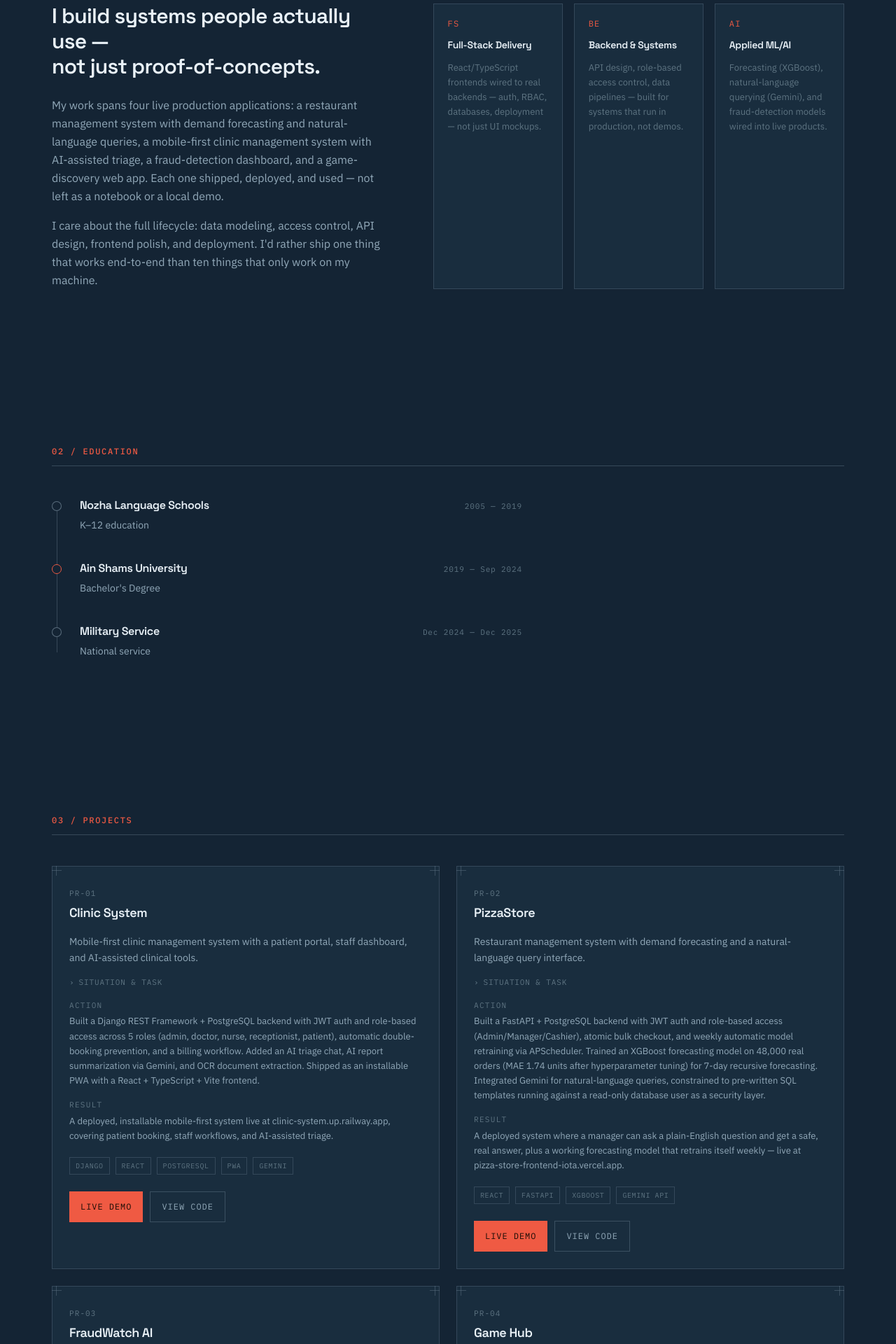
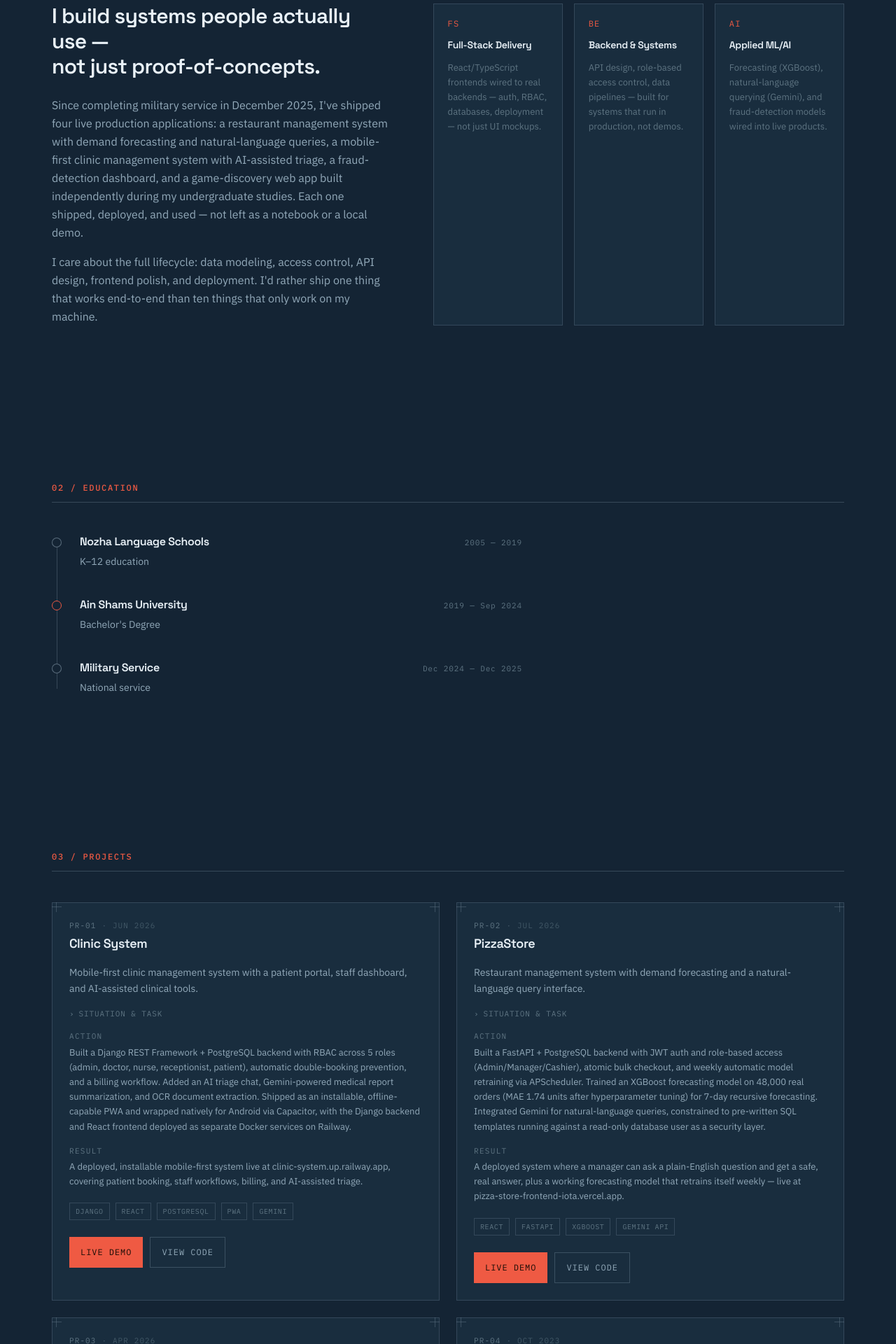
Before and after one commit to ather8/ather-portfolio, a React (Vite) app: page / in a window 1280 px wide. Shown: the part 1000-2920 px from the top of the page at 70% size. Built offline with nearby package versions, Linux system fonts and the light colour scheme.

Commit message:
Updated Projects and About Section

```diff
--- a/src/components/About.tsx
+++ b/src/components/About.tsx
@@ -31,18 +31,19 @@ export default function About() {
               not just proof-of-concepts.
             </h2>
             <p className="text-ink-dim leading-relaxed mb-4">
-              My work spans four live production applications: a restaurant
-              management system with demand forecasting and natural-language
-              queries, a mobile-first clinic management system with AI-assisted
-              triage, a fraud-detection dashboard, and a game-discovery web app.
-              Each one shipped, deployed, and used — not left as a notebook or
-              a local demo.
+              Since completing military service in December 2025, I've shipped
+              four live production applications: a restaurant management system
+              with demand forecasting and natural-language queries, a
+              mobile-first clinic management system with AI-assisted triage, a
+              fraud-detection dashboard, and a game-discovery web app built
+              independently during my undergraduate studies. Each one shipped,
+              deployed, and used — not left as a notebook or a local demo.
             </p>
             <p className="text-ink-dim leading-relaxed">
               I care about the full lifecycle: data modeling, access control,
-              API design, frontend polish, and deployment. I'd rather ship
-              one thing that works end-to-end than ten things that only
-              work on my machine.
+              API design, frontend polish, and deployment. I'd rather ship one
+              thing that works end-to-end than ten things that only work on my
+              machine.
             </p>
           </div>
 
--- a/src/components/Projects.tsx
+++ b/src/components/Projects.tsx
@@ -1,6 +1,7 @@
 type Project = {
   id: string;
   tag: string;
+  date: string;
   name: string;
   summary: string;
   situation: string;
@@ -16,16 +17,17 @@ const PROJECTS: Project[] = [
   {
     id: "clinic",
     tag: "PR-01",
+    date: "JUN 2026",
     name: "Clinic System",
-    summary: "Mobile-first clinic management system with a patient portal, staff dashboard, and AI-assisted clinical tools.",
+    summary:
+      "Mobile-first clinic management system with a patient portal, staff dashboard, and AI-assisted clinical tools.",
     situation:
       "Clinics need to manage patients, appointments, and billing across different staff roles, while giving patients a simple self-service way to book and track care from their phone.",
-    task:
-      "Rebuild an earlier prototype into a proper mobile-first PWA that serves five distinct roles with the right access boundaries, plus AI tooling to speed up clinical work.",
+    task: "Rebuild an earlier prototype into a proper mobile-first PWA that serves five distinct roles with the right access boundaries, plus AI tooling to speed up clinical work.",
     action:
-      "Built a Django REST Framework + PostgreSQL backend with JWT auth and role-based access across 5 roles (admin, doctor, nurse, receptionist, patient), automatic double-booking prevention, and a billing workflow. Added an AI triage chat, AI report summarization via Gemini, and OCR document extraction. Shipped as an installable PWA with a React + TypeScript + Vite frontend.",
+      "Built a Django REST Framework + PostgreSQL backend with RBAC across 5 roles (admin, doctor, nurse, receptionist, patient), automatic double-booking prevention, and a billing workflow. Added an AI triage chat, Gemini-powered medical report summarization, and OCR document extraction. Shipped as an installable, offline-capable PWA and wrapped natively for Android via Capacitor, with the Django backend and React frontend deployed as separate Docker services on Railway.",
     result:
-      "A deployed, installable mobile-first system live at clinic-system.up.railway.app, covering patient booking, staff workflows, and AI-assisted triage.",
+      "A deployed, installable mobile-first system live at clinic-system.up.railway.app, covering patient booking, staff workflows, billing, and AI-assisted triage.",
     tags: ["Django", "React", "PostgreSQL", "PWA", "Gemini"],
     demoUrl: "https://clinic-system.up.railway.app/",
     codeUrl: "https://github.com/ather8/clinic-system",
@@ -33,48 +35,50 @@ const PROJECTS: Project[] = [
   {
     id: "pizzastore",
     tag: "PR-02",
+    date: "JUL 2026",
     name: "PizzaStore",
-    summary: "Restaurant management system with demand forecasting and a natural-language query interface.",
+    summary:
+      "Restaurant management system with demand forecasting and a natural-language query interface.",
     situation:
       "Restaurant managers need to plan inventory and staffing around demand, but usually rely on gut instinct — and non-technical staff can't query sales data directly without writing SQL.",
-    task:
-      "Build a role-aware restaurant management platform that forecasts demand from real order history and lets managers ask questions about the business in plain language, safely.",
+    task: "Build a role-aware restaurant management platform that forecasts demand from real order history and lets managers ask questions about the business in plain language, safely.",
     action:
       "Built a FastAPI + PostgreSQL backend with JWT auth and role-based access (Admin/Manager/Cashier), atomic bulk checkout, and weekly automatic model retraining via APScheduler. Trained an XGBoost forecasting model on 48,000 real orders (MAE 1.74 units after hyperparameter tuning) for 7-day recursive forecasting. Integrated Gemini for natural-language queries, constrained to pre-written SQL templates running against a read-only database user as a security layer.",
     result:
       "A deployed system where a manager can ask a plain-English question and get a safe, real answer, plus a working forecasting model that retrains itself weekly — live at pizza-store-frontend-iota.vercel.app.",
     tags: ["React", "FastAPI", "XGBoost", "Gemini API"],
-    demoUrl: "https://pizza-store-frontend-ruby.vercel.app",
+    demoUrl: "https://pizza-store-frontend-iota.vercel.app",
     codeUrl: "https://github.com/ather8/Full-Stack-Pizza-Store",
   },
   {
     id: "fraud",
     tag: "PR-03",
+    date: "APR 2026",
     name: "FraudWatch AI",
-    summary: "Real-time credit card fraud detection combining a supervised and unsupervised model.",
+    summary:
+      "Real-time credit card fraud detection combining a supervised and unsupervised model.",
     situation:
       "Catching fraudulent transactions requires balancing catching real fraud against overwhelming reviewers with false positives — and most public fraud datasets are extremely imbalanced.",
-    task:
-      "Build a fraud-detection system that uses labeled data properly rather than defaulting to a purely unsupervised approach, and expose it through a usable live-scoring interface.",
+    task: "Build a fraud-detection system that uses labeled data properly rather than defaulting to a purely unsupervised approach, and expose it through a usable live-scoring interface.",
     action:
       "Trained an XGBoost model with class weighting as the primary signal on the ULB/Kaggle credit card fraud dataset (~0.17% fraud rate), using a time-based train/test split to avoid leakage. Paired it with an Isolation Forest as a secondary anomaly signal, served both via ONNX Runtime behind a FastAPI backend, with a React dashboard for live predictions.",
     result:
       "A system tuned to ~75% recall / ~85% precision at a 0.97 decision threshold on held-out data — a deliberate trade-off to catch more real fraud at the cost of more cases for analysts to review.",
     tags: ["React", "FastAPI", "XGBoost", "ONNX"],
-    demoUrl: "https://fraudwatchai.up.railway.app",
+    demoUrl: "https://fraudwatchai.up.railway.app/",
     codeUrl: "https://github.com/ather8/Fraud_Detection_System",
   },
   {
     id: "gamehub",
     tag: "PR-04",
+    date: "OCT 2023",
     name: "Game Hub",
     summary: "Frontend showcase pulling live game data from an external API.",
     situation:
       "A portfolio benefits from at least one project that's purely about frontend craft — clean UI, responsive layout, and working with external data — separate from the backend-heavy projects.",
-    task:
-      "Build a polished, responsive game-browsing app that fetches and displays real game data, with reusable, maintainable components.",
+    task: "Build a polished, responsive game-browsing app that fetches and displays real game data, with reusable, maintainable components.",
     action:
-      "Built with React, TypeScript, and Vite, styled with Tailwind, fetching dynamic game data from an external API through modular, reusable components, with ESLint/Prettier enforced for code quality.",
+      "Built with React, TypeScript, and Vite, styled with Tailwind, fetching dynamic game data from an external API through modular, reusable components, with ESLint/Prettier enforced for code quality. Built independently during undergraduate studies, ahead of the other three projects.",
     result:
       "A deployed, responsive frontend showcase demonstrating clean component architecture and API-driven UI, live on Vercel.",
     tags: ["React", "TypeScript", "Vite", "Tailwind"],
@@ -91,10 +95,17 @@ function ProjectCard({ project }: { project: Project }) {
 
       <div className="flex items-start justify-between gap-4">
         <div>
-          <span className="font-mono text-[11px] text-ink-faint tracking-[0.1em]">
-            {project.tag}
-          </span>
-          <h3 className="text-lg font-semibold text-ink mt-1">{project.name}</h3>
+          <div className="flex items-center gap-2">
+            <span className="font-mono text-[11px] text-ink-faint tracking-[0.1em]">
+              {project.tag}
+            </span>
+            <span className="font-mono text-[11px] text-ink-faint/60 tracking-[0.1em]">
+              · {project.date}
+            </span>
+          </div>
+          <h3 className="text-lg font-semibold text-ink mt-1">
+            {project.name}
+          </h3>
         </div>
       </div>
 
@@ -102,28 +113,38 @@ function ProjectCard({ project }: { project: Project }) {
 
       <details className="group">
         <summary className="cursor-pointer font-mono text-[11px] tracking-[0.08em] uppercase text-ink-faint hover:text-ink-dim transition-colors list-none flex items-center gap-1.5">
-          <span className="inline-block transition-transform group-open:rotate-90">›</span>
+          <span className="inline-block transition-transform group-open:rotate-90">
+            ›
+          </span>
           Situation &amp; Task
         </summary>
         <div className="mt-3 pl-4 border-l border-line/15 flex flex-col gap-3">
           <div>
             <span className="sheet-tag block mb-1">Situation</span>
-            <p className="text-[13px] text-ink-dim leading-relaxed">{project.situation}</p>
+            <p className="text-[13px] text-ink-dim leading-relaxed">
+              {project.situation}
+            </p>
           </div>
           <div>
             <span className="sheet-tag block mb-1">Task</span>
-            <p className="text-[13px] text-ink-dim leading-relaxed">{project.task}</p>
+            <p className="text-[13px] text-ink-dim leading-relaxed">
+              {project.task}
+            </p>
           </div>
         </div>
       </details>
 
       <div>
         <span className="sheet-tag block mb-1">Action</span>
-        <p className="text-[13px] text-ink-dim leading-relaxed">{project.action}</p>
+        <p className="text-[13px] text-ink-dim leading-relaxed">
+          {project.action}
+        </p>
       </div>
       <div>
         <span className="sheet-tag block mb-1">Result</span>
-        <p className="text-[13px] text-ink-dim leading-relaxed">{project.result}</p>
+        <p className="text-[13px] text-ink-dim leading-relaxed">
+          {project.result}
+        </p>
       </div>
 
       <div className="flex flex-wrap gap-2 pt-1">
```
